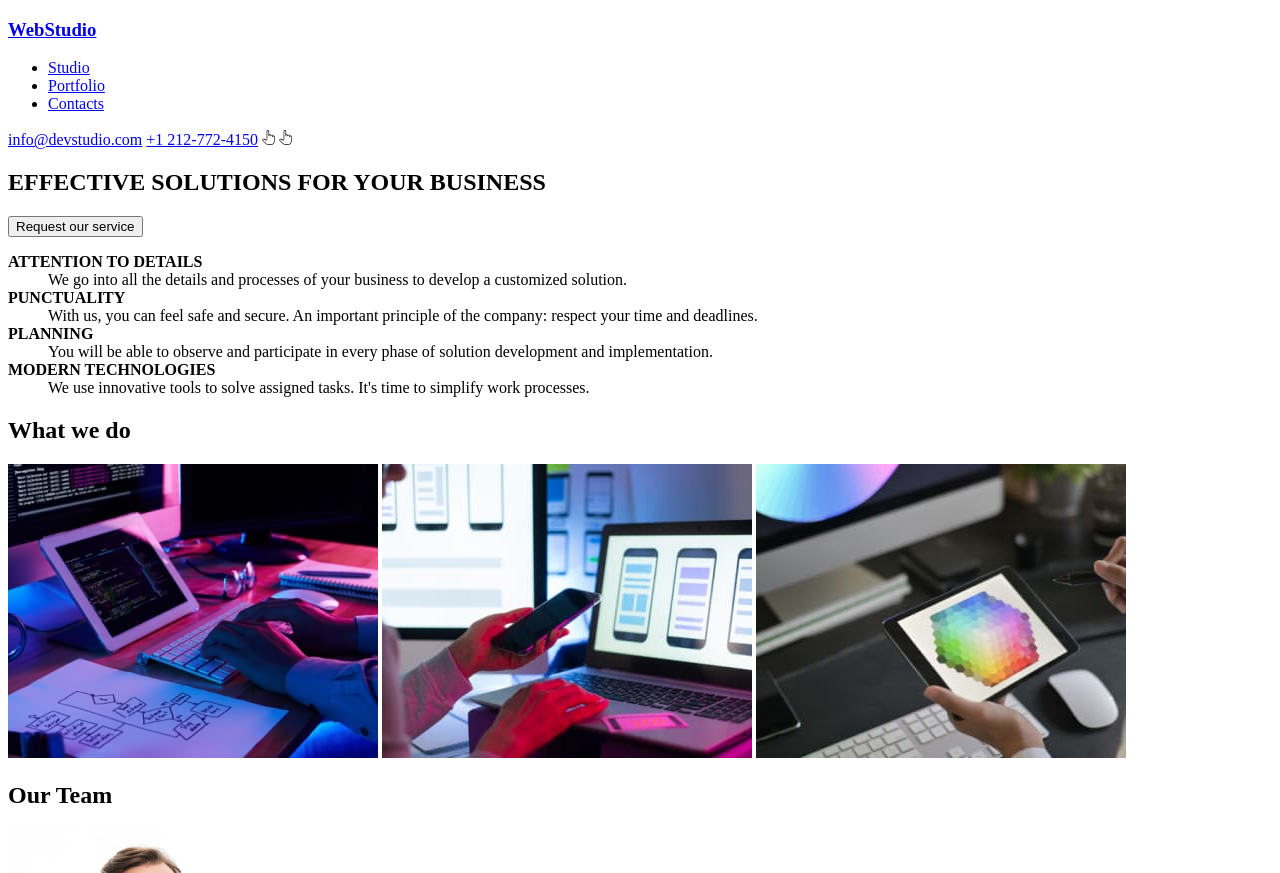
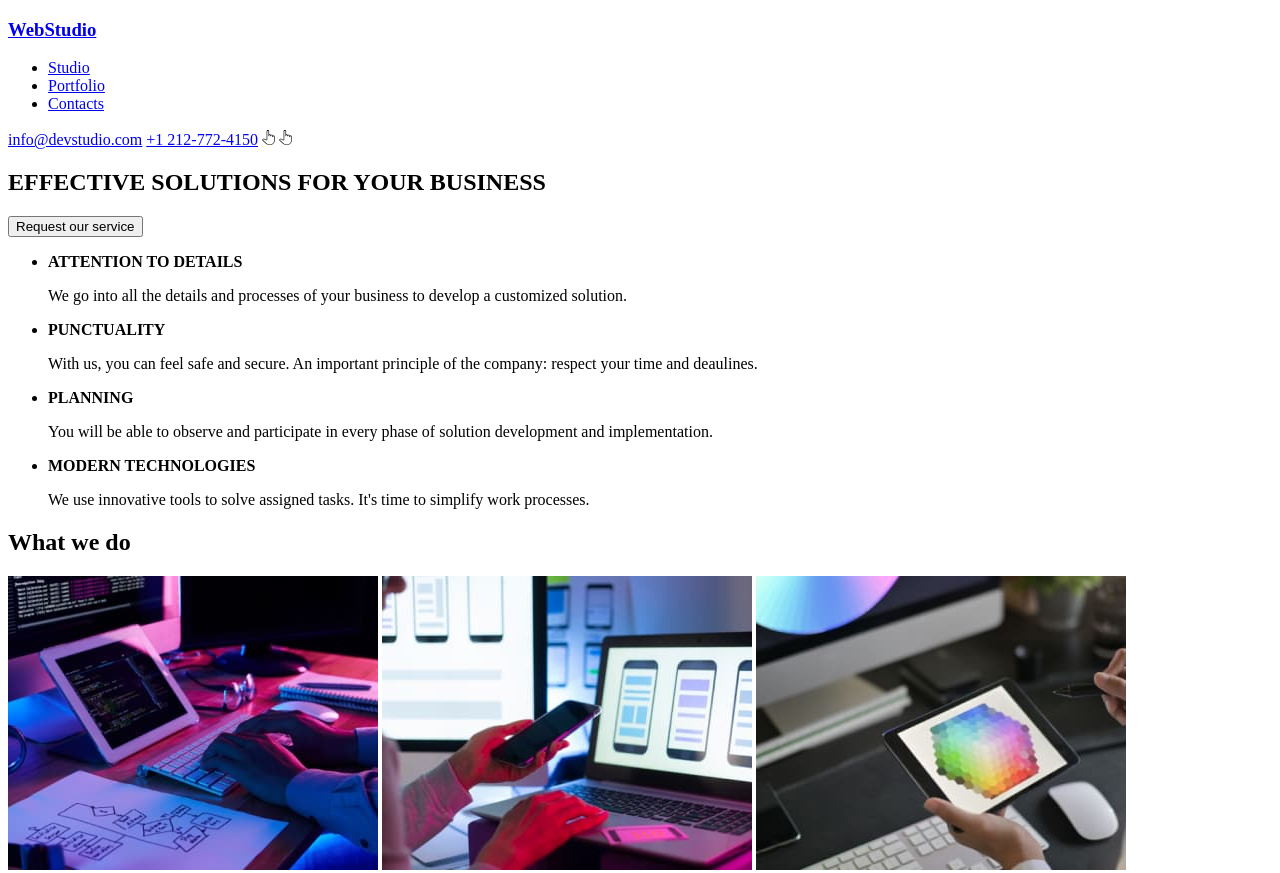
Before and after one commit to daniP92/goit-markup-hw-01, a plain HTML site: page index.html in a window 1280 px wide. Shown: the top 873 px of the page. Drawn offline with Linux system fonts and the light colour scheme.

Commit message:
3rd commit

```diff
--- a/index.html
+++ b/index.html
@@ -19,55 +19,59 @@
       <a href="mailto:info@devstudio.com">info@devstudio.com</a>
       <a href="tel:+12127724150">+1 212-772-4150</a>
       <!--Logo-urile pt Studio si eMail ce le vom stiliza mai tarziu in CSS-->
-      <span><img src="./assets/logo.svg" alt="Click Studio logo" width="13"></span>
-      <span><img src="./assets/logo.svg" alt="Click eMail logo" width="13"></span>
+      <span><img src="./assets/logo.svg" alt="Click Studio logo" width="13" height="16"></span>
+      <span><img src="./assets/logo.svg" alt="Click eMail logo" width="13" height="16"></span>
     </header>
     <main>
       <!--Top section-->
       <section>
         <h1>EFFECTIVE SOLUTIONS FOR YOUR BUSINESS</h1>
-        <button>Request our service</button>
+        <button type="button">Request our service</button>
       </section>
-      <!--About us section // am pus <div> aici deoarece mi-a recomandat site-ul validator.w3.org sa-l pun in loc de <section> in lipsa unui element <h1..h6>-->
-      <div>
-        <dl>
-          <dt><b>ATTENTION TO DETAILS</b></dt>
-          <dd>We go into all the details and processes of your business to develop a customized solution.</dd>
-          <dt><b>PUNCTUALITY</b></dt>
-          <dd>With us, you can feel safe and secure. An important principle of the company: respect your time and deadlines.</dd>
-          <dt><b>PLANNING</b></dt>
-          <dd>You will be able to observe and participate in every phase of solution development and implementation.</dd>
-          <dt><b>MODERN TECHNOLOGIES</b></dt>
-          <dd>We use innovative tools to solve assigned tasks. It's time to simplify work processes.</dd>
-        </dl>
-      </div>
+      <!--About us section-->
+      <section>
+        <ul>
+          <li><b>ATTENTION TO DETAILS</b>
+            <p>We go into all the details and processes of your business to develop a customized solution.</p>
+          </li>
+          <li><b>PUNCTUALITY</b>
+            <p>With us, you can feel safe and secure. An important principle of the company: respect your time and deaulines.</p>
+          </li>
+          <li><b>PLANNING</b>
+            <p>You will be able to observe and participate in every phase of solution development and implementation.</p>
+          </li>
+          <li><b>MODERN TECHNOLOGIES</b>
+            <p>We use innovative tools to solve assigned tasks. It's time to simplify work processes.</p>
+          </li>
+        </ul>
+      </section>
       <!--What we do section-->
       <section>
         <h2>What we do</h2>
-        <img src="./assets/img1wwd.jpg" alt="Coding.." width="370">
-        <img src="./assets/img2wwd.jpg" alt="Checking phone.." width="370">
-        <img src="./assets/img3wwd.jpg" alt="And sometimes our tablet :D" width="370">
+        <img src="./assets/img1wwd.jpg" alt="Coding.." width="370" height="294">
+        <img src="./assets/img2wwd.jpg" alt="Checking phone.." width="370" height="294">
+        <img src="./assets/img3wwd.jpg" alt="And sometimes our tablet :D" width="370" height="294">
       </section>
       <!--Our team section-->
       <section>
         <h2>Our Team</h2>
         <div>
-          <img src="./assets/img1ot.jpg" alt="Picture of Chris" width="270">
+          <img src="./assets/img1ot.jpg" alt="Picture of Chris" width="270" height="260">
           <h4>Christopher Walker</h4>
           <h4>Product Designer</h4>
         </div>
         <div>
-          <img src="./assets/img2ot.jpg" alt="Picture of Kylie" width="270">
+          <img src="./assets/img2ot.jpg" alt="Picture of Kylie" width="270" height="260">
           <h4>Kylie Evans</h4>
           <h4>Frontend Developer</h4>
         </div>
         <div>
-          <img src="./assets/img3ot.jpg" alt="Picture of Ryan" width="270">
+          <img src="./assets/img3ot.jpg" alt="Picture of Ryan" width="270" height="260">
           <h4>Ryan Harris</h4>
           <h4>Marketing</h4>
         </div>
         <div>
-          <img src="./assets/img4ot.jpg" alt="Picture of Tyler" width="270">
+          <img src="./assets/img4ot.jpg" alt="Picture of Tyler" width="270" height="260">
           <h4>Tyler Moore</h4>
           <h4>UI Designer</h4>
         </div>
```
